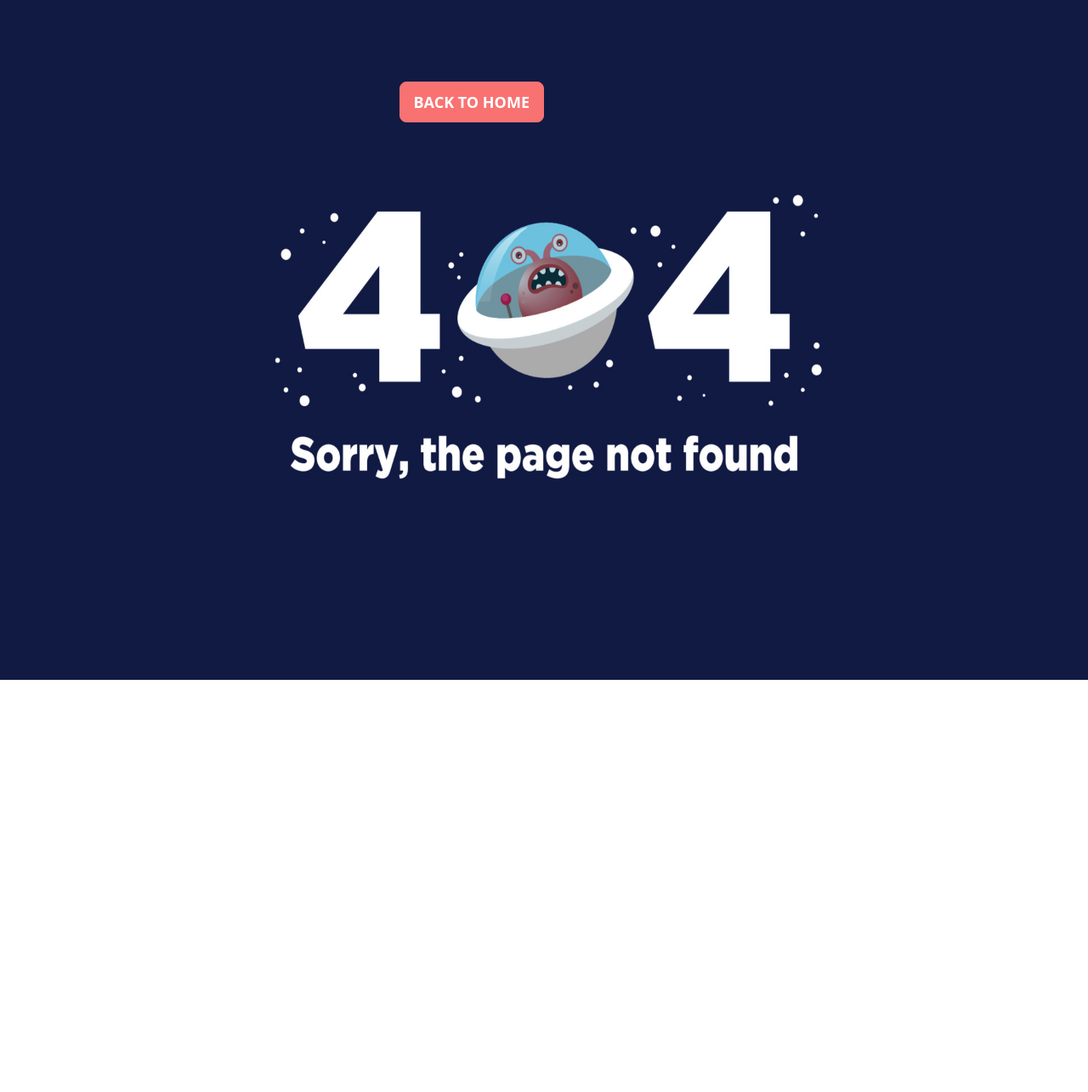
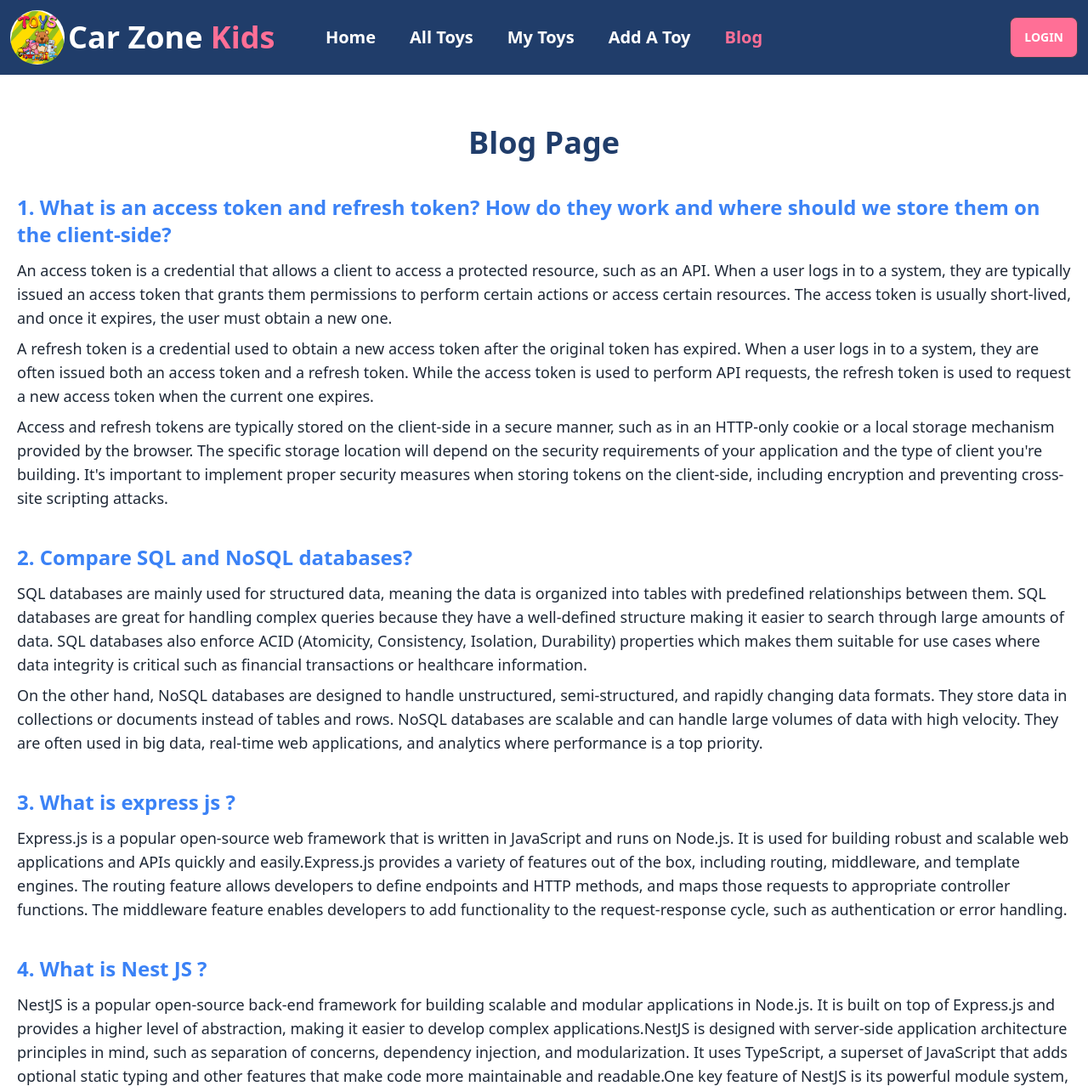
Before and after one commit to Sakib56/car-zone-client-side, a React (Vite) app: page /blog in a window 1280 px wide. Shown: the top 1285 px of the page at 85% size. Before the commit the page ends 800 px from the top, so only its background shows below. Built offline with nearby package versions, Linux system fonts and the light colour scheme.

Commit message:
blog page added

```diff
--- /dev/null
+++ b/src/Pages/Blog/Blog.jsx
@@ -0,0 +1,52 @@
+import React from 'react';
+
+const Blog = () => {
+    return (
+        <div className='max-w-7xl mx-auto my-10 p-5'>
+            <h1 className='text-center text-4xl font-bold text-secondary mb-10'>Blog Page</h1>
+            <div className='space-y-3'>
+                <h1 className='text-2xl text-blue-500 font-semibold'><span>1.</span> What is an access token and refresh token? How do they work and where should we store them on the client-side?</h1>
+                <div className='space-y-2 text-lg'>
+                    <p>An access token is a credential that allows a client to access a protected resource, such as an API. When a user logs in to a system, they are typically issued an access token that grants them permissions to perform certain actions or access certain resources. The access token is usually short-lived, and once it expires, the user must obtain a new one.</p>
+                    <p>A refresh token is a credential used to obtain a new access token after the original token has expired. When a user logs in to a system, they are often issued both an access token and a refresh token. While the access token is used to perform API requests, the refresh token is used to request a new access token when the current one expires.</p>
+                    <p>Access and refresh tokens are typically stored on the client-side in a secure manner, such as in an HTTP-only cookie or a local storage mechanism provided by the browser. The specific storage location will depend on the security requirements of your application and the type of client you're building. It's important to implement proper security measures when storing tokens on the client-side, including encryption and preventing cross-site scripting attacks.</p>
+                </div>
+            </div>
+            <div className='space-y-3 mt-10'>
+                <h1 className='text-2xl text-blue-500 font-semibold'><span>2.</span> Compare SQL and NoSQL databases?</h1>
+                <div className='space-y-2 text-lg'>
+                    <p>SQL databases are mainly used for structured data, meaning the data is organized into tables with predefined relationships between them. SQL databases are great for handling complex queries because they have a well-defined structure making it easier to search through large amounts of data. SQL databases also enforce ACID (Atomicity, Consistency, Isolation, Durability) properties which makes them suitable for use cases where data integrity is critical such as financial transactions or healthcare information.</p>
+                    <p>On the other hand, NoSQL databases are designed to handle unstructured, semi-structured, and rapidly changing data formats. They store data in collections or documents instead of tables and rows. NoSQL databases are scalable and can handle large volumes of data with high velocity. They are often used in big data, real-time web applications, and analytics where performance is a top priority.</p>
+                </div>
+            </div>
+            <div className='space-y-3 mt-10'>
+                <h1 className='text-2xl text-blue-500 font-semibold'><span>3.</span> What is express js ?</h1>
+                <div className='space-y-1 text-lg'>
+                    <p>Express.js is a popular open-source web framework that is written in JavaScript and runs on Node.js. It is used for building robust and scalable web applications and APIs quickly and easily.Express.js provides a variety of features out of the box, including routing, middleware, and template engines. The routing feature allows developers to define endpoints and HTTP methods, and maps those requests to appropriate controller functions. The middleware feature enables developers to add functionality to the request-response cycle, such as authentication or error handling.</p>
+                </div>
+            </div>
+            <div className='space-y-3 mt-10'>
+                <h1 className='text-2xl text-blue-500 font-semibold'><span>4.</span> What is Nest JS ?</h1>
+                <div className='space-y-1 text-lg'>
+                    <p>NestJS is a popular open-source back-end framework for building scalable and modular applications in Node.js. It is built on top of Express.js and provides a higher level of abstraction, making it easier to develop complex applications.NestJS is designed with server-side application architecture principles in mind, such as separation of concerns, dependency injection, and modularization. It uses TypeScript, a superset of JavaScript that adds optional static typing and other features that make code more maintainable and readable.One key feature of NestJS is its powerful module system, which allows developers to organize their code into reusable and testable modules. Each module encapsulates related functionality and dependencies, making it easy to maintain and scale the application over time.</p>
+                </div>
+            </div>
+            <div className='space-y-3 mt-10'>
+                <h1 className='text-2xl text-blue-500 font-semibold'><span>5.</span> What is MongoDB aggregate and how does it work ?</h1>
+                <div className='space-y-2 text-lg'>
+                    <p>In MongoDB, the aggregate() method is used to perform complex data analysis tasks and to get statistical information about the data stored in a collection. The aggregate method allows you to process the data in multiple stages, with each stage consisting of one or more operations.</p>
+                    <p>The pipeline used in aggregate() consists of multiple stages such as filtering, grouping, projecting, sorting, and others. Each stage takes an input document from the previous stage, applies some operation on it, and produces an output document which is then passed to the next stage in the pipeline.</p>
+                    <p>Some common operations that can be performed using the aggregate() method include:</p>
+
+                    <p>&#9733; $match: Filters documents in the collection based on specified criteria.</p>
+                    <p>&#9733; $group: Groups documents by a specified field and performs some aggregations on those groups.</p>
+                    <p>&#9733; $project: Manipulates the structure of the output documents by including, excluding, or renaming fields.</p>
+                    <p>&#9733; $sort: Sorts the documents in the output based on specified criteria.</p>
+                    <p> &#9733; $limit: Limits the number of documents returned in the output.</p>
+                </div>
+            </div>
+        </div>
+    );
+};
+
+export default Blog;
--- a/src/routes/routes.jsx
+++ b/src/routes/routes.jsx
@@ -5,6 +5,7 @@ import {
 import Home from "../Pages/Home/Home";
 import Main from "../Layout/Main";
 import ErrorPage from "../Pages/ErrorPage/ErrorPage";
+import Blog from "../Pages/Blog/Blog";
 
 const router = createBrowserRouter([
     {
@@ -14,6 +15,10 @@ const router = createBrowserRouter([
             {
                 path:'/',
                 element:<Home></Home>
+            },
+            {
+                path:'/blog',
+                element:<Blog></Blog>
             }
         ]
     },
```
